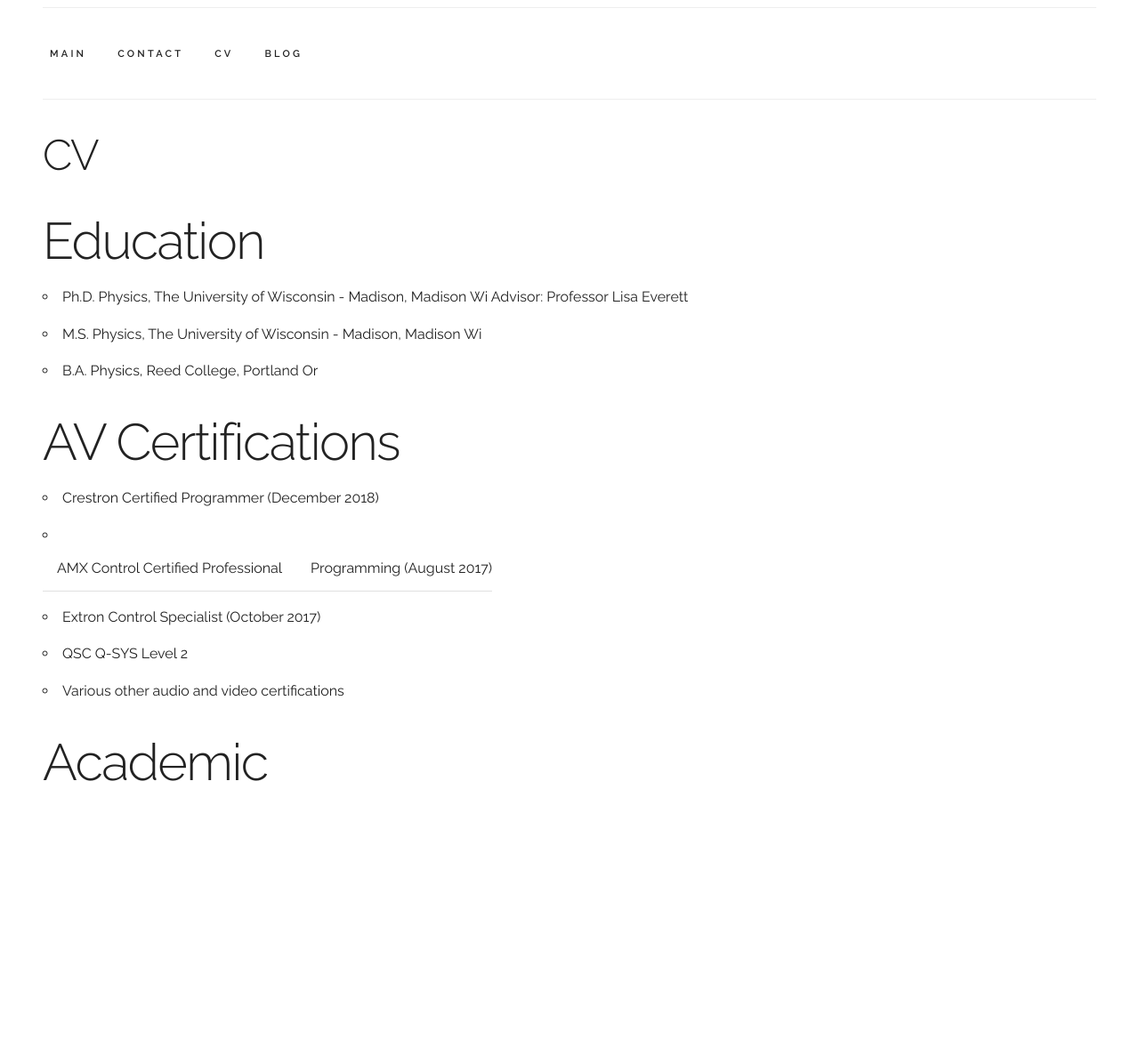
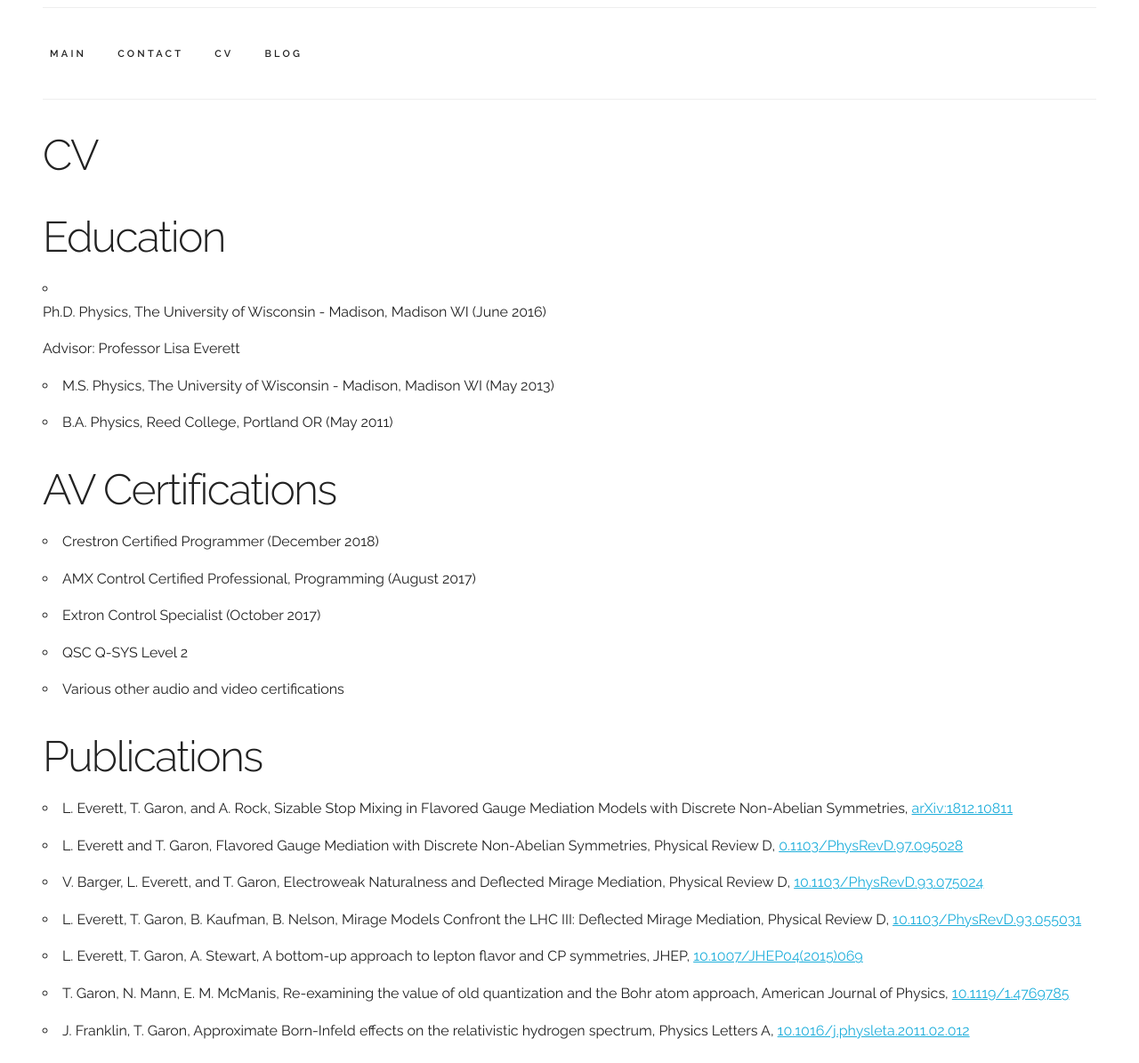
Before and after one commit to toddgaron/toddgaron.github.io, a Jekyll site: the page built from _pages/CV.md, in a window 1280 px wide. Shown: the whole page at 89% size. Built offline with Jekyll 4.4.1, drawn with Linux system fonts in a browser that asks for light colours; before the commit the page ends 915 px from its top, so only the background shows below that.

Commit message:
cv add 2

```diff
--- a/_pages/CV.md
+++ b/_pages/CV.md
@@ -4,18 +4,25 @@
 permalink: "/CV"
 ---
 
-# Education
-  - Ph.D. Physics, The University of Wisconsin - Madison, Madison Wi
+## Education
+  - Ph.D. Physics, The University of Wisconsin - Madison, Madison WI (June 2016)
+
     Advisor: Professor Lisa Everett
-  - M.S. Physics, The University of Wisconsin - Madison, Madison Wi
-  - B.A. Physics, Reed College, Portland Or
+  - M.S. Physics, The University of Wisconsin - Madison, Madison WI (May 2013)
+  - B.A. Physics, Reed College, Portland OR (May 2011)
 
-# AV Certifications
+## AV Certifications
   - Crestron Certified Programmer (December 2018)
-  - AMX Control Certified Professional | Programming (August 2017)
+  - AMX Control Certified Professional, Programming (August 2017)
   - Extron Control Specialist (October 2017)
   - QSC Q-SYS Level 2
   - Various other audio and video certifications
 
-
-# Academic
+## Publications
+   - L. Everett, T. Garon, and A. Rock, Sizable Stop Mixing in Flavored Gauge Mediation Models with Discrete Non-Abelian Symmetries, [arXiv:1812.10811](http://arxiv.org/abs/arXiv:1812.10811)
+   - L. Everett and T. Garon, Flavored Gauge Mediation with Discrete Non-Abelian Symmetries, Physical Review D, [0.1103/PhysRevD.97.095028](https://journals.aps.org/prd/abstract/10.1103/PhysRevD.97.095028)
+   - V. Barger, L. Everett, and T. Garon, Electroweak Naturalness and Deflected Mirage Mediation, Physical Review D, [10.1103/PhysRevD.93.075024](https://journals.aps.org/prd/abstract/10.1103/PhysRevD.93.075024)
+   - L. Everett, T. Garon, B. Kaufman, B. Nelson, Mirage Models Confront the LHC III: Deflected Mirage Mediation, Physical Review D, [10.1103/PhysRevD.93.055031](https://journals.aps.org/prd/abstract/10.1103/PhysRevD.93.055031)
+   - L. Everett, T. Garon, A. Stewart, A bottom-up approach to lepton flavor and CP symmetries, JHEP, [10.1007/JHEP04(2015)069](https://doi.org/10.1007/JHEP04(2015)069)
+   - T. Garon, N. Mann, E. M. McManis, Re-examining the value of old quantization and the Bohr atom approach, American Journal of Physics, [10.1119/1.4769785](http://ajp.aapt.org/resource/1/ajpias/v81/i2/p92_s1)
+   - J. Franklin, T. Garon, Approximate Born-Infeld effects on the relativistic hydrogen spectrum, Physics Letters A, [10.1016/j.physleta.2011.02.012](http://www.sciencedirect.com/science/article/pii/S0375960111001733)
```
